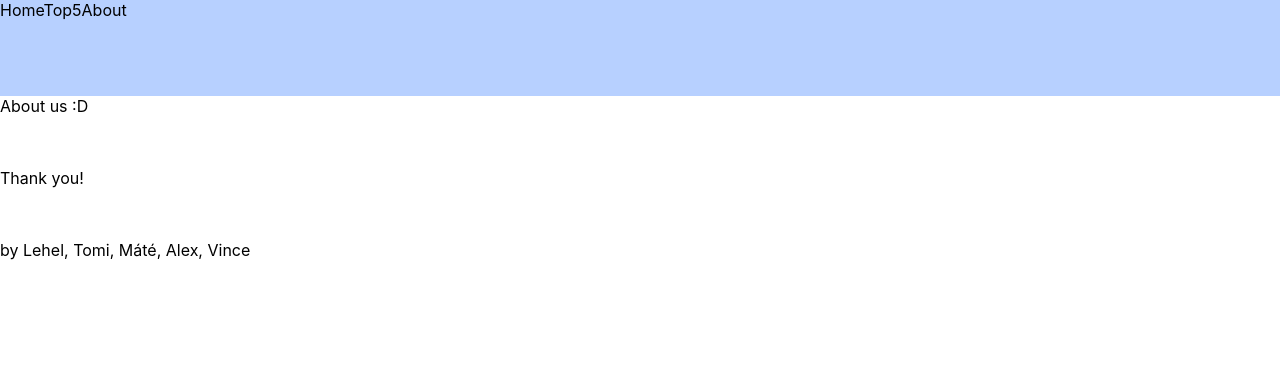
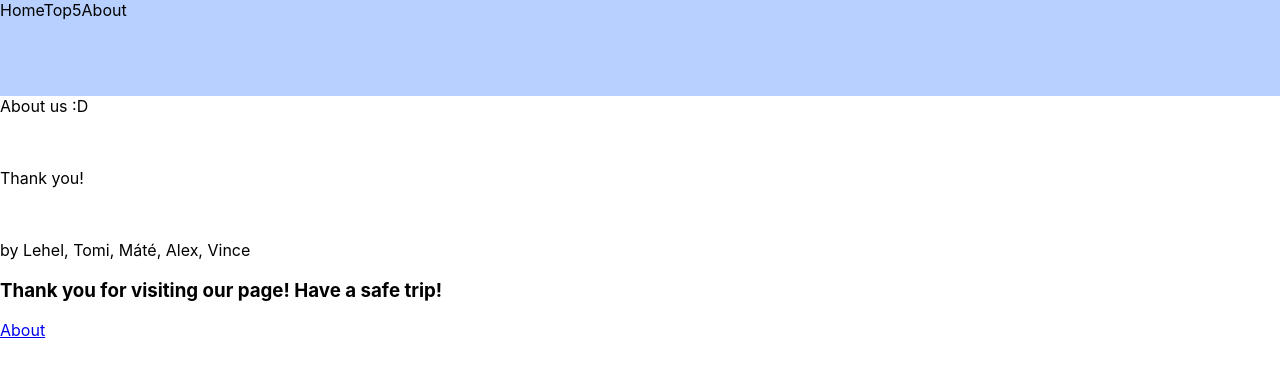
Before and after one commit to MarkonLehel/gttg-frontend, a React (Create React App) app: page /about in a window 1280 px wide. Shown: the top 374 px of the page. Built offline with nearby package versions, Linux system fonts and the light colour scheme; no server answers.

Commit message:
Add Footer component

```diff
--- a/src/App.js
+++ b/src/App.js
@@ -9,6 +9,7 @@ import { PlanetProvider } from './components/PlanetContext';
 import { EventProvider } from './components/EventContext';
 import TripList from './components/TripList';
 import { TripProvider } from './components/TripContext';
+import Footer from './components/layout/Footer';
 
 const App = props=> {
   return (
@@ -34,6 +35,7 @@ const App = props=> {
                   </Route>
                 </div>
               </div>
+              <Footer/>
             </TripProvider>
           </EventProvider>
         </PlanetProvider>
--- /dev/null
+++ b/src/components/layout/Footer.js
@@ -0,0 +1,13 @@
+import React from 'react';
+import { Link } from 'react-router-dom';
+
+const Footer = props => {
+    return (
+        <div id="footer">
+            <h3>Thank you for visiting our page! Have a safe trip!</h3>
+            <Link to="about" >About</Link>
+        </div>
+    )
+}
+
+export default Footer;
```
